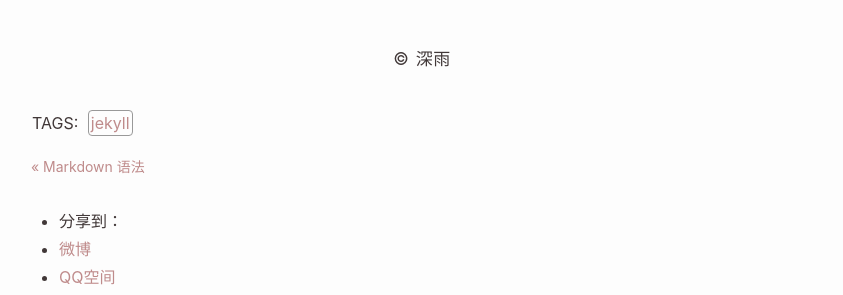
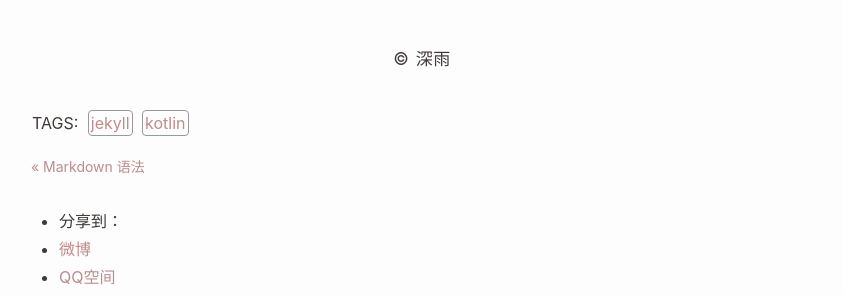
Before and after one commit to zhuangzaiku/zhuangzaiku.github.io, a Jekyll site: the page built from _posts/jekyll/2017-05-18-在Android开发中使用Kotlin.markdown, in a window 1280 px wide and 900 px high, scrolled down 4552 px. Shown: the part 557-852 px from the top of the window, without its empty margins (218-1061 px from the left). Built offline with Jekyll 4.4.1, drawn with Linux system fonts in a browser that asks for light colours; nearby versions of some CDN libraries; comment, search, counter and statistics services are not loaded.

Commit message:
modify template

```diff
--- a/_posts/jekyll/2017-05-17-Markdown 语法.markdown
+++ b/_posts/jekyll/2017-05-17-Markdown 语法.markdown
@@ -2,7 +2,7 @@
 layout: post
 title:  Markdown 语法
 date:   2017-05-17 18:07:16
-categories: jekyll
+categories: markdown
 pid: 20170517-180716
 image: jekyll.jpg
 pin: 4
--- a/_posts/jekyll/2017-05-18-在Android开发中使用Kotlin.markdown
+++ b/_posts/jekyll/2017-05-18-在Android开发中使用Kotlin.markdown
@@ -2,7 +2,7 @@
 layout: post
 title:  在Android开发中使用Kotlin
 date:   2017-05-18 13:07:16
-categories: jekyll
+categories: kotlin
 pid: 20170518-130716
 image: jekyll.jpg
 pin: 5
--- a/article.html
+++ b/article.html
@@ -382,7 +382,7 @@
 						<div class="list-footer">
 							<!--<a class="grey-link" target="_parent" href="<%=posts[i].url%>">阅读 5915</a>-->
 							<span>字数 <%= posts[i].words %></span>
-							<a class="grey-link post-data" target="_parent" href="<%= posts[i].url %>#comments" data-method="comments" data-thread-key="<%= posts[i].pid %>" data-text=" · 评论 %s"> · 评论 0</a>
+							<!--<a class="grey-link post-data" target="_parent" href="<%= posts[i].url %>#comments" data-method="comments" data-thread-key="<%= posts[i].pid %>" data-text=" · 评论 %s"> · 评论 0</a>-->
 							<span class="post-data" data-method="likes" data-thread-key="<%= posts[i].pid %>" data-text=" · 喜欢 %s"> · 喜欢 0</span>
 							<span class="post-data" data-method="reposts" data-thread-key="<%= posts[i].pid %>" data-text=" · 转发 %s"> · 转发 0</span>
 						</div>
@@ -418,7 +418,7 @@
 			<div class="ds-recent-comments" data-num-items="1" data-show-avatars="1" data-show-time="1" data-show-title="1" data-show-admin="0" data-excerpt-length="70"></div>
 		</div>
 		<!-- 评论列表 -->
-		<div class="ds-thread" data-thread-key="index" data-max-depth="{{ site.duoshuo_max_depth }}" data-title="{{ site.title }}" data-url="{{ site.domain }}{{ page.url }}"></div>
+		<!--<div class="ds-thread" data-thread-key="index" data-max-depth="{{ site.duoshuo_max_depth }}" data-title="{{ site.title }}" data-url="{{ site.domain }}{{ page.url }}"></div>-->
 	</div>
 </div>
 <div class="footer"></div>
--- a/index.html
+++ b/index.html
@@ -135,7 +135,7 @@
 <div class="content">
 	<!-- duoshuo -->
   <div name="comments" id="comments">
-  <div class="ds-thread" data-thread-key="shuoshuo" data-max-depth="{{ site.duoshuo_max_depth }}" data-title="{{ site.title }}" data-url="{{ site.domain }}"></div>
+  <!--<div class="ds-thread" data-thread-key="shuoshuo" data-max-depth="{{ site.duoshuo_max_depth }}" data-title="{{ site.title }}" data-url="{{ site.domain }}"></div>-->
   </div>
 </div>
 <div class="talk">
--- a/w3c/js/post.js
+++ b/w3c/js/post.js
@@ -25,30 +25,30 @@
 
   //Duoshuo
   var loadDuoshuoData = function() {
-    $PC("http://"+duoshuoShortName+".duoshuo.com/api/threads/list.json?limit=1000000000", function(data){
-      try {
-        var totalComments = 0;
-        for (var i in data.response) {
-          totalComments += data.response[i].comments;
-        }
-        $("#totalComments").text(totalComments);
-      }catch(e){}
-    });
-    $.Duoshuo.settings = { shortName: duoshuoShortName };
-    $(".post-data").duoshuo();
+    // $PC("http://"+duoshuoShortName+".duoshuo.com/api/threads/list.json?limit=1000000000", function(data){
+    //   try {
+    //     var totalComments = 0;
+    //     for (var i in data.response) {
+    //       totalComments += data.response[i].comments;
+    //     }
+    //     $("#totalComments").text(totalComments);
+    //   }catch(e){}
+    // });
+    // $.Duoshuo.settings = { shortName: duoshuoShortName };
+    // $(".post-data").duoshuo();
   }
 
   // Shuoshuo
   var loadShuoshuoData = function() {
-    $PC("http://"+duoshuoShortName+".duoshuo.com/api/threads/listPosts.json?thread_key=shuoshuo", function(data){
-      try {
-        var message = data.parentPosts[data.response[0]].message;
-        $("#shuoshuo").html(message);
-        // if you want to show data with html tag, use html()
-        // else if you only want to show plain text even has html tag, use text()
-        // others if you want to change the input or checkbox value, use val()
-      }catch(e){}
-    });
+    // $PC("http://"+duoshuoShortName+".duoshuo.com/api/threads/listPosts.json?thread_key=shuoshuo", function(data){
+    //   try {
+    //     var message = data.parentPosts[data.response[0]].message;
+    //     $("#shuoshuo").html(message);
+    //     // if you want to show data with html tag, use html()
+    //     // else if you only want to show plain text even has html tag, use text()
+    //     // others if you want to change the input or checkbox value, use val()
+    //   }catch(e){}
+    // });
   }
 
 });
```
Also changed, not shown: w3c/js/jquery.duoshuo.js.
